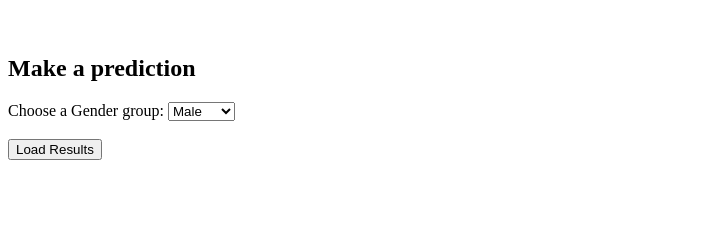
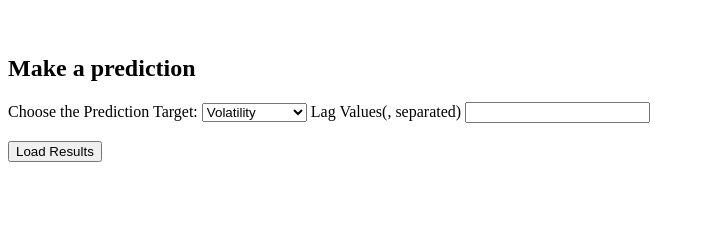
Before and after one commit to alekzanderx1/VolatilityPrediction-MLSys, a Flask app: template src/templates/index.html in a window 1280 px wide. Shown: the part 238-478 px from the top of the page, without its empty margins (0-705 px from the left). Run offline with Flask 2, Linux system fonts and the light colour scheme; the template is opened without the code that fills it, so the values that code supplies are empty; parts of the project's set-up code (start-up, migrations or seed data) failed here and were passed over.

Commit message:
Flask App WIP 2

```diff
--- a/src/app.py
+++ b/src/app.py
@@ -3,11 +3,11 @@
 
 """
 
-from flask import Flask, render_template, request
+from flask import Flask, render_template, request, jsonify, Response
 import numpy as np
-from metaflow import Flow
-from metaflow import get_metadata, metadata
-from flask import jsonify
+from metaflow import Flow, get_metadata, metadata
+import uuid
+from time import time
 
 #### THIS IS GLOBAL, SO OBJECTS LIKE THE MODEL CAN BE RE-USED ACROSS REQUESTS ####
 
@@ -52,9 +52,42 @@ def main():
       )
 
 
-@app.route('/predict',methods=['GET'])
+@app.route('/predict',methods=['POST'])
 def predict():
-  return jsonify({"hello":"hello"})
+  # on POST we make a prediction over the input text supplied by the user
+  if request.method=='POST':
+    start = time()
+    # Initialize variables
+    eventId = str(uuid.uuid4())
+    result = dict()
+    result['data'] = dict()
+    result['metadata'] = dict()
+
+    # Read request parameter
+    request_data = request.get_json()
+
+    print(f"Request_data: {request_data}")
+
+    # Perform prediction using latest model
+    val = latest_model.predict([[float(_x)]])
+
+    #  debug
+    print(f" EventId: {eventId}, _x: {_x}, prediction: {val[0]}")
+
+    # Contruct Response
+    result['data']['prediction'] = val[0]
+    result['metadata']['eventId'] = eventId
+    result['metadata']['serverTimestamp'] = int(time())
+    end = time()
+    result['metadata']['time'] = end - start
+
+    # Returning the response to the client as JSON
+    return jsonify(result)
+  else:
+    return Response(
+        "Only POST Method allowed",
+        status=400,
+    )
 
     # # on POST we serve model test results to fronend to display
   # if request.method=='POST':
--- a/src/templates/index.html
+++ b/src/templates/index.html
@@ -9,12 +9,12 @@
     $(function() {
         $('#loadResults').click(function() {
             event.preventDefault();
-            var form_data = $( "#genders" ).val()
-            console.log(form_data);
+            var data = $('#myform').serializeArray();
+            console.log(JSON.stringify(data));
             $.ajax({
                 type: 'POST',
-                url: '/',
-                data: JSON.stringify({'gender':form_data}),
+                url: '/predict',
+                data: JSON.stringify(data),
                 dataType : 'json',
 				contentType: 'application/json',
 				success : (data) => {
@@ -55,13 +55,13 @@
 	</br>
 	<h2>Make a prediction</h2>
 	<form id="myform" method="POST">
-		<label for="cars">Choose a Gender group:</label>
-		<select name="Genders" id="genders">
-		  <option value="Male">Male</option>
-		  <option value="Female">Female</option>
-		  <option value="Other">Other</option>
-		  <option value="all">All</option>
+		<label for="pipelines">Choose the Prediction Target:</label>
+		<select name="PipelineType" id="pipelines">
+		  <option value="Volatility">Volatility</option>
+		  <option value="ExcessReturn">ExcessReturn</option>
 		</select>
+		<label for="lagValues">Lag Values(, separated)</label>
+  		<input type="text" id="lagValues" name="lagValues"><br>
 	</form>
 	</br>
 	<button id="loadResults">Load Results</button>
```
